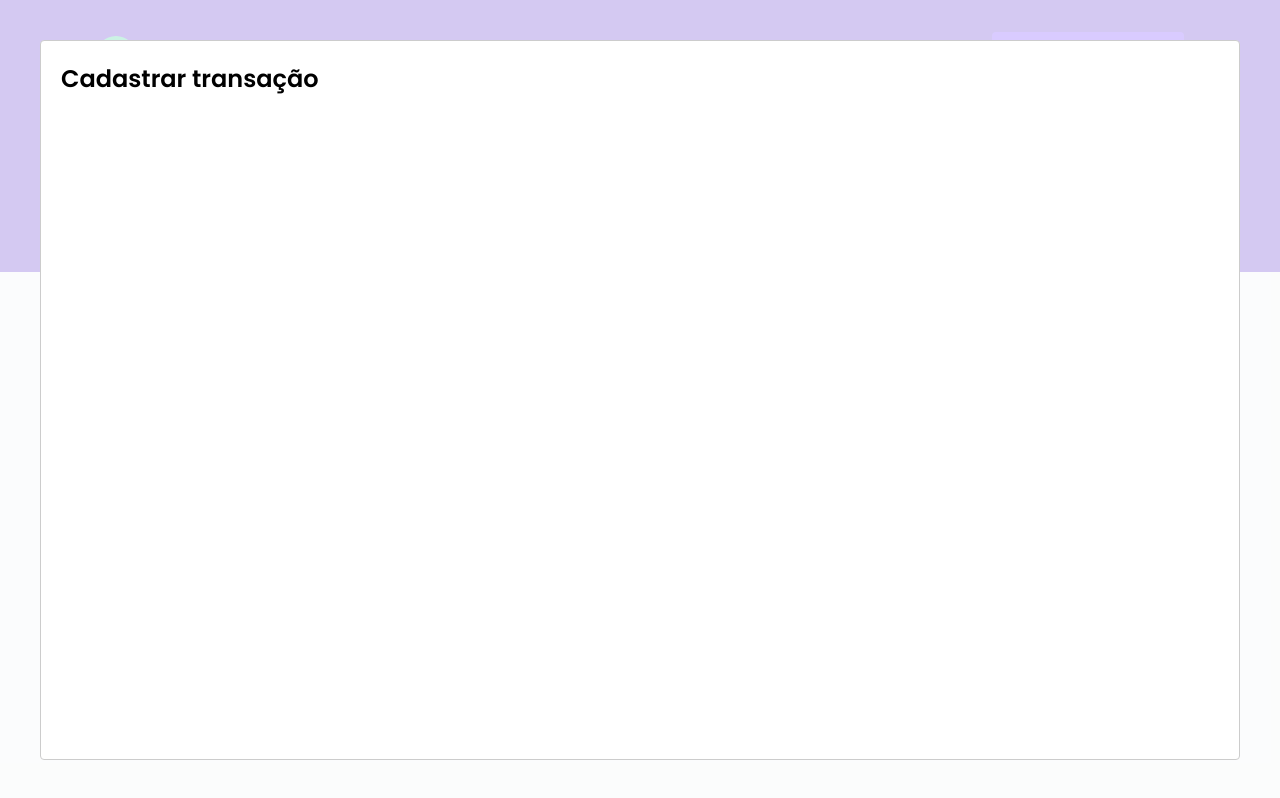
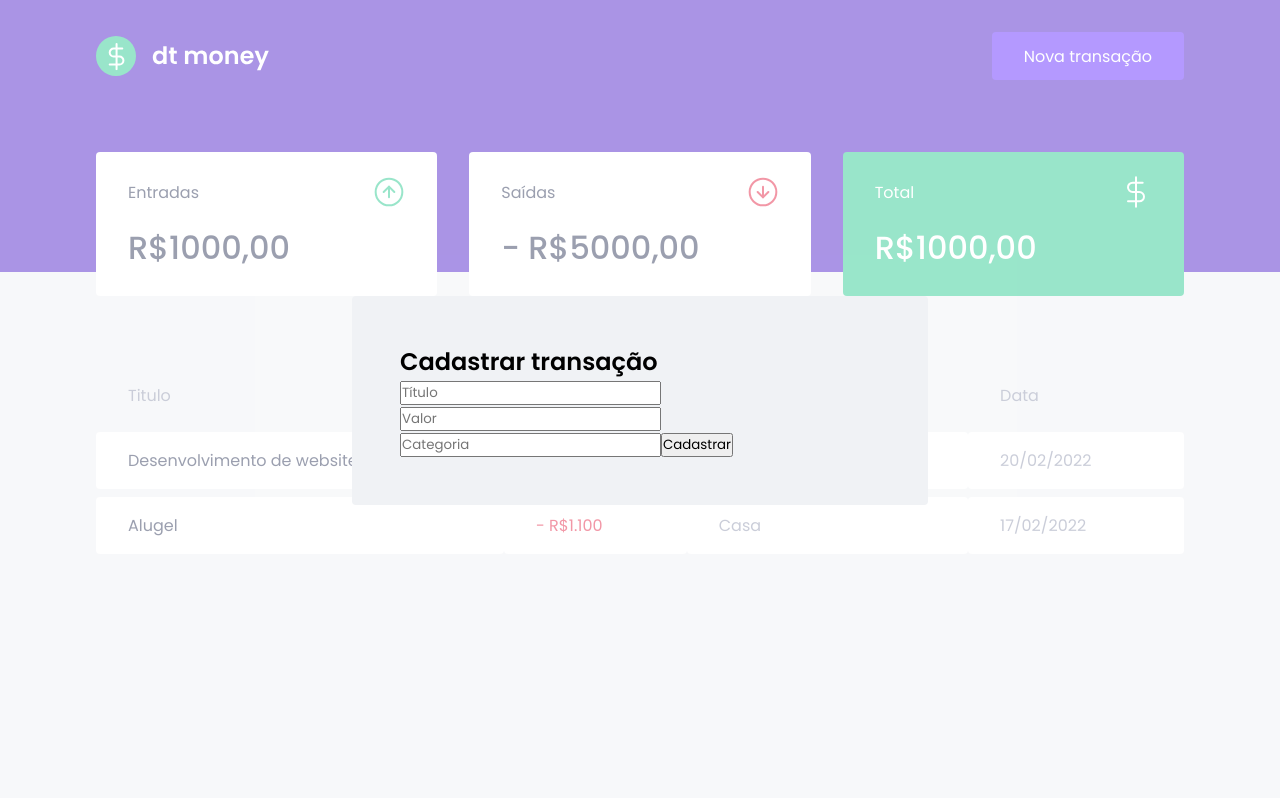
Before and after one commit to lucaszaquila/dtmoney, a React (Create React App) app: page / in a window 1280 px wide. Both pictures are taken after a click on the button "Nova transação". Built offline with nearby package versions, Linux system fonts and the light colour scheme; no server answers; what miragejs would draw is missing.

Commit message:
Global styling modal

```diff
--- a/src/App.tsx
+++ b/src/App.tsx
@@ -1,8 +1,9 @@
+import { useState } from "react";
 import { Dashboard } from "./components/Dashboard";
 import { Header } from "./components/Header";
 import { GlobalStyle } from "./styles/global";
+import { NewTransactionModal } from "./components/NewTransactionModal";
 import Modal from 'react-modal';
-import { useState } from "react";
 
 Modal.setAppElement('#root');
 
@@ -12,7 +13,6 @@
   function handleOpenNewTransactionModal() {
       setIsNewTransactionModal(true);
   }
-
   function handleCloseNewTransactionModal() {
       setIsNewTransactionModal(false);
   }
@@ -21,12 +21,8 @@
     <>
       <Header onOpenNewTransactionModal={handleOpenNewTransactionModal} />
       <Dashboard />
-      <Modal
-        isOpen={isNewTransactionModalOpen}
-        onRequestClose={handleCloseNewTransactionModal}
-      >
-        <h2>Cadastrar transação</h2>
-      </Modal>
+
+      <NewTransactionModal isOpen={isNewTransactionModalOpen} onRequestClose={handleCloseNewTransactionModal}/>
       <GlobalStyle />
     </>
   );
--- /dev/null
+++ b/src/components/NewTransactionModal/index.tsx
@@ -0,0 +1,27 @@
+import Modal from 'react-modal';
+import { Container } from './styles';
+
+interface NewTransactionModalProps {
+    isOpen: boolean;
+    onRequestClose: () => void;
+}
+
+export function NewTransactionModal({isOpen, onRequestClose} : NewTransactionModalProps) {
+    return (
+        <Modal
+            isOpen={isOpen}
+            onRequestClose={onRequestClose}
+            overlayClassName="react-modal-overlay"
+            className="react-modal-content"
+        >
+            <Container>
+                <h2>Cadastrar transação</h2>
+
+                <input placeholder="Título" />
+                <input type="number" placeholder="Valor" />
+                <input placeholder="Categoria" />
+                <button type="submit">Cadastrar</button>
+            </Container>
+      </Modal>
+    )
+}
--- /dev/null
+++ b/src/components/NewTransactionModal/styles.ts
@@ -0,0 +1,3 @@
+import styled from 'styled-components';
+
+export const Container = styled.form``;
--- a/src/styles/global.ts
+++ b/src/styles/global.ts
@@ -50,4 +50,27 @@
         opacity: 0.6;
         cursor: not-allowed;
     }
+
+    .react-modal-overlay {
+        background: rgba(255, 255, 255, .5);
+
+        position: fixed;
+        top: 0;
+        bottom: 0;
+        right: 0;
+        left: 0;
+
+        display: flex;
+        align-items: center;
+        justify-content: center;
+    }
+
+    .react-modal-content{
+        width: 100%;
+        max-width: 576px;
+        background: var(--background);
+        padding: 3rem;
+        position: relative;
+        border-radius: .25rem;
+    }
 `
```
